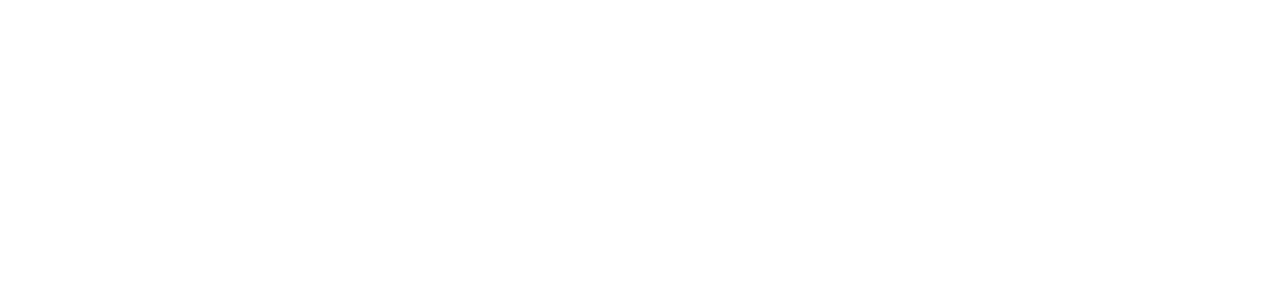
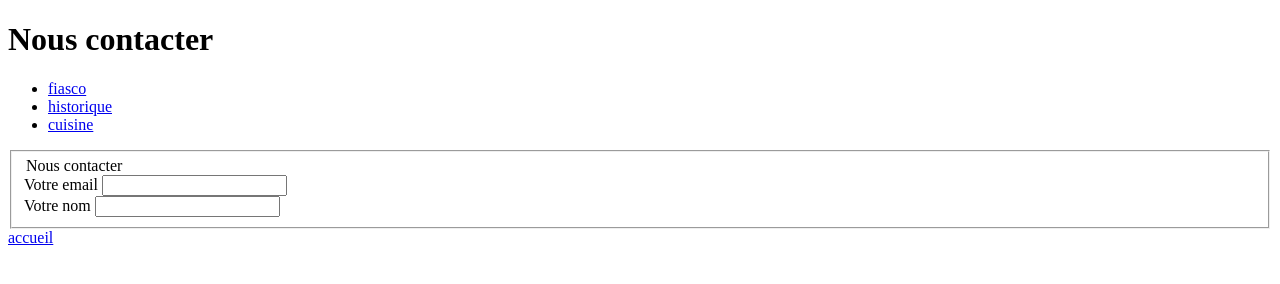
Before and after one commit to MCGENIUSALI/Cours-html-et-Tp-graphiKart, a plain HTML site: page contact.html in a window 1280 px wide. Drawn offline with Linux system fonts and the light colour scheme.

Commit message:
feat cloture of formation in realising a formation of html

```diff
--- a/contact.html
+++ b/contact.html
@@ -0,0 +1,37 @@
+<!DOCTYPE html>
+<html lang="en">
+<head>
+    <meta charset="UTF-8">
+    <title>Nous contacter</title>
+</head>
+<body>
+    <header>
+        <h1>Nous contacter</h1>
+    </header>
+    <nav title="Accueil">
+        <ul>
+            <li><a href="#fiasco">fiasco</a></li>
+            <li><a href="#historique">historique</a></li>
+            <li><a href="#cuisine">cuisine</a></li>
+        </ul>
+    </nav>
+    <form action="contact.html">
+        <fieldset>
+            <div>
+                <legend>Nous contacter</legend>
+            </div>
+            <label for="emailinput">Votre email</label>
+            <input type="text" name="email" id="emailinput">
+            <div>
+            <label for="nameinput">Votre nom</label>
+            <input type="text" name="name" id="nameinput">
+            </div>
+        </fieldset>
+    </form>
+
+
+
+
+    <a href="index.html">accueil</a>
+</body>
+</html>
```
Also changed, not shown: index.html (+1 -0 lines).
